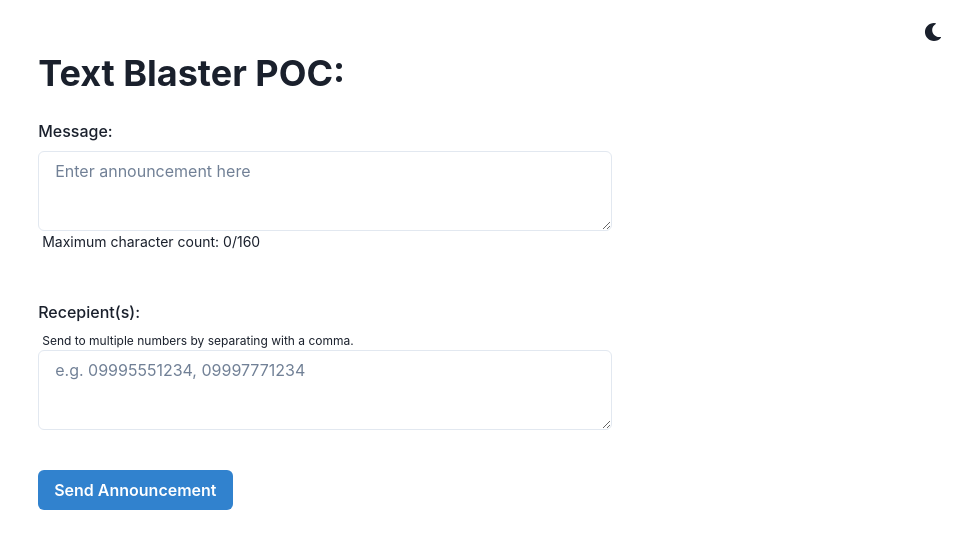
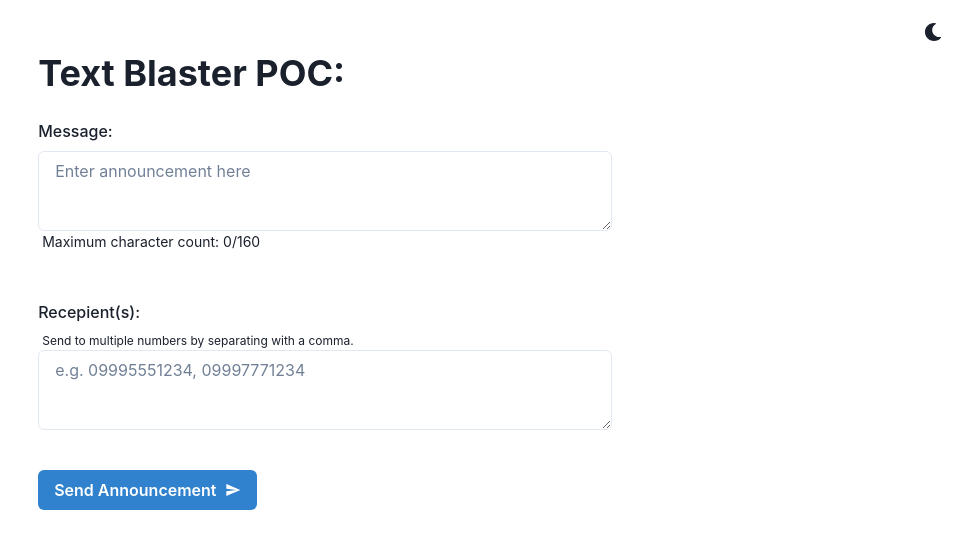
Before and after one commit to dilapitan/text-blaster-poc, a React (Create React App) app: page / in a window 1280 px wide. Shown: the top 548 px of the page, without its empty margins (315-1280 px from the left). Built offline with nearby package versions, Linux system fonts and the light colour scheme.

Commit message:
Add button icon

```diff
--- a/src/App.js
+++ b/src/App.js
@@ -14,6 +14,7 @@ import {
   theme,
   useToast,
 } from '@chakra-ui/react';
+import { MdSend } from 'react-icons/md';
 import { ColorModeSwitcher } from './ColorModeSwitcher';
 
 function App() {
@@ -177,6 +178,7 @@ function App() {
                 mt={4}
                 colorScheme="blue"
                 type="submit"
+                rightIcon={<MdSend />}
                 isLoading={isLoading}
                 loadingText="Sending announcement..."
                 disabled={
```
